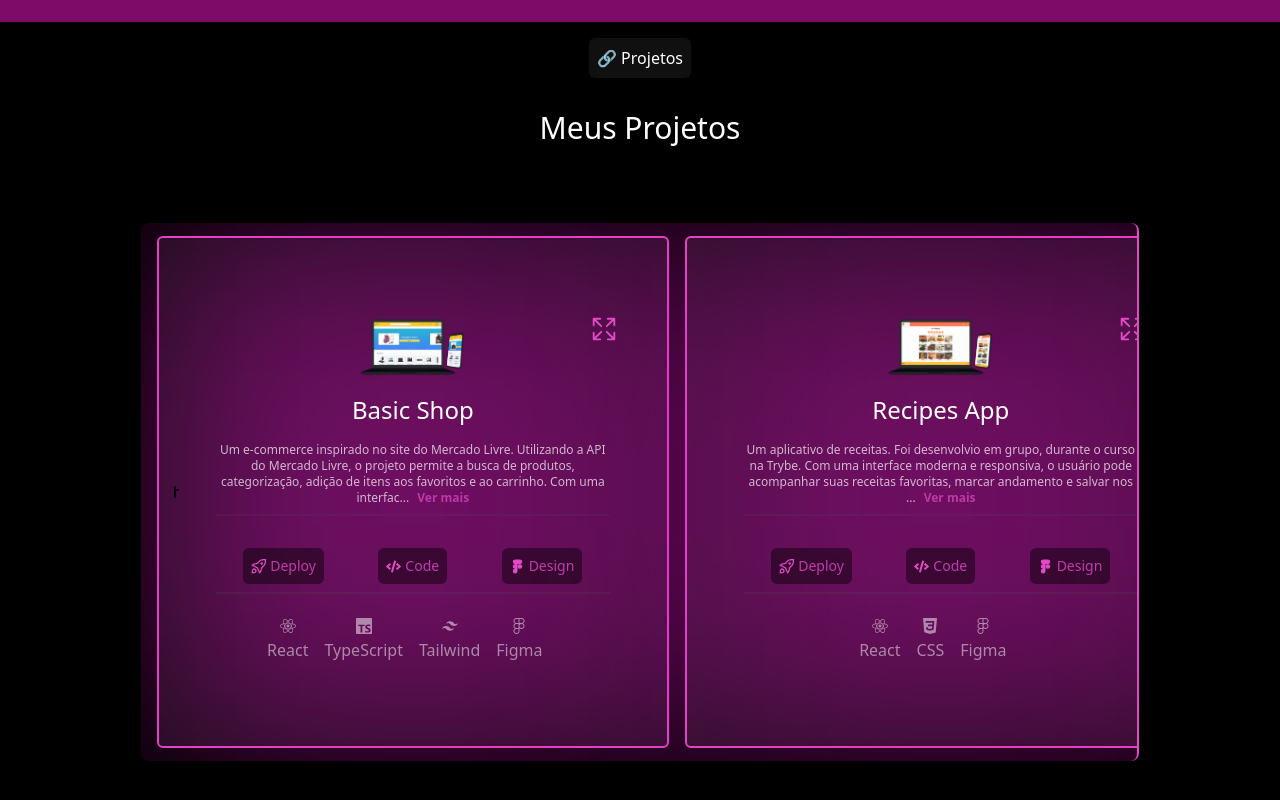
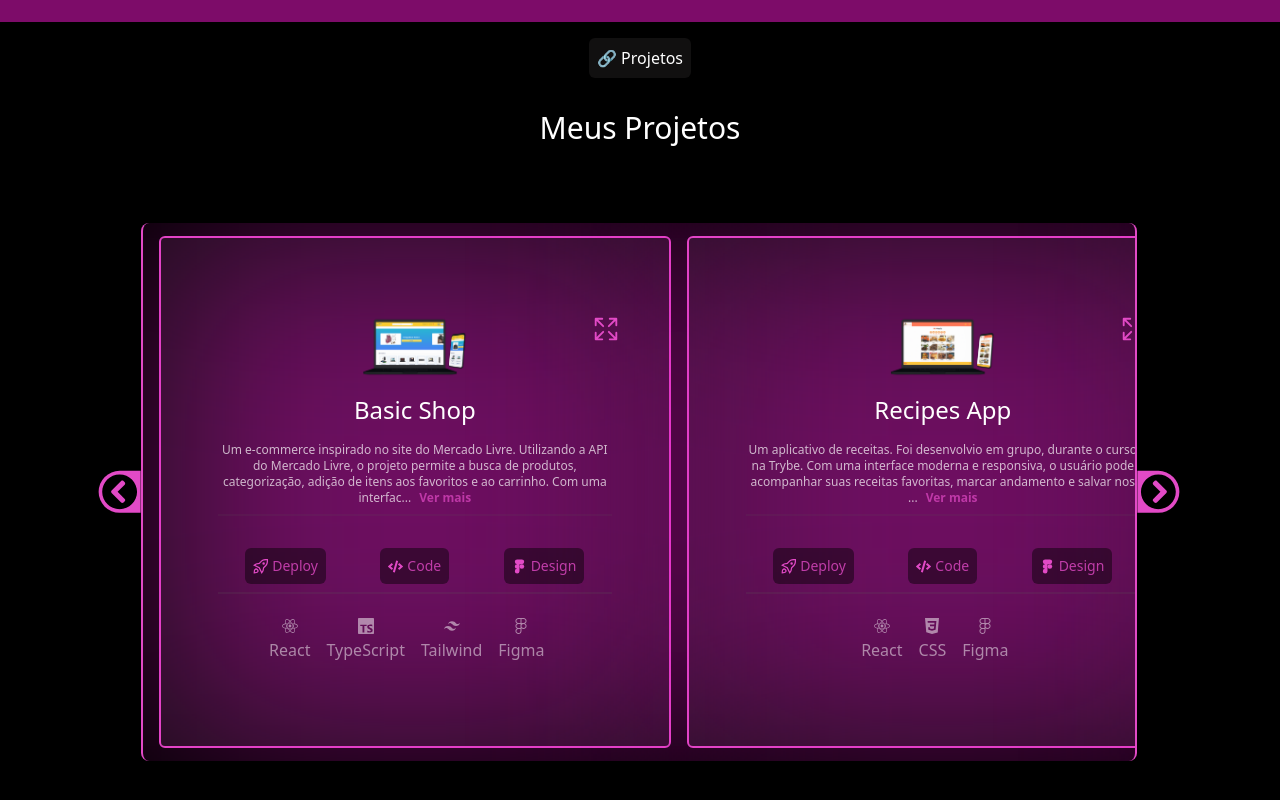
Before and after one commit to RiqueBruno/RiqueBruno, a React (Vite) app: page / in a window 1280 px wide. Shown: the part 1578-2378 px from the top of the page. Built offline with nearby package versions, Linux system fonts and the light colour scheme.

Commit message:
refactor: da vida ao carousel, adicionando movimento

```diff
--- a/src/components/Carousel/Carousel.tsx
+++ b/src/components/Carousel/Carousel.tsx
@@ -1,6 +1,8 @@
-import React from 'react';
+import React, { useRef, useEffect, useState } from 'react';
 import { Project } from '../../utils/Projects';
 import CardProject from '../CardProject/CardProject';
+import { FaChevronCircleLeft, FaChevronCircleRight } from 'react-icons/fa';
+import '../../styles/scroll.css';
 
 type CarouselProps = {
   arrProjects: Project[];
@@ -13,9 +15,47 @@ export default function Carousel({
   setImageOpen,
   setProjectId,
 }: CarouselProps) {
+  const carouselRef = useRef<HTMLDivElement>(null);
+  const cardRef = useRef<HTMLDivElement>(null);
+  const [cardWidth, setCardWidth] = useState(0);
+
+  useEffect(() => {
+    if (cardRef.current) {
+      setCardWidth(cardRef.current.offsetWidth);
+    }
+  }, []);
+
+  function handleScroll(
+    e: React.MouseEvent<HTMLButtonElement>,
+    direction: string
+  ) {
+    e.preventDefault();
+
+    const spacing = 16;
+
+    if (carouselRef.current && cardWidth > 0) {
+      const { scrollLeft } = carouselRef.current;
+
+      if (direction === 'left') {
+        carouselRef.current.scrollLeft = scrollLeft - (cardWidth + spacing);
+      } else if (direction === 'right') {
+        carouselRef.current.scrollLeft = scrollLeft + (cardWidth + spacing);
+      }
+    }
+  }
+
   return (
-    <div className="h-full relative w-full border-r-2 overflow-hidden overflow-x-auto lg:select-none border-primary flex lg:items-center lg:p-4 lg:rounded-lg space-x-4">
-      {arrProjects.map((project) => (
+    <div className="h-full relative w-full border-r-2">
+      <div
+        ref={carouselRef}
+        className="scrollbar scroll-smooth h-full w-full border-x-2 overflow-hidden overflow-x-auto lg:select-none border-primary flex lg:items-center lg:p-4 lg:rounded-lg space-x-4"
+      >
+        {arrProjects.map((project, index) => (
+          <div
+            key={project.id}
+            ref={index === 0 ? cardRef : null}
+            className="w-72 md:h-[90%] lg:h-[90%] xl:w-[32rem] xl:h-[32rem] lg:w-[32rem] h-full"
+          >
             <CardProject
               key={project.id}
               id={project.id}
@@ -29,9 +69,23 @@ export default function Carousel({
               image={project.image}
               setProjectId={setProjectId}
             />
+          </div>
         ))}
-      <div className="absolute hidden lg:block">l</div>
-      <div className="absolute hidden lg:block">r</div>
+      </div>
+      <button
+        id="left"
+        onClick={(e) => handleScroll(e, 'left')}
+        className="absolute p-[0.2rem] z-40 left-0 top-[50%] translate-x-[-100%] translate-y-[-50%] text-4xl bg-primary-light rounded-l-full dark:text-black text-text-light hover:text-text-dark dark:hover:text-secondary-light"
+      >
+        <FaChevronCircleLeft />
+      </button>
+      <button
+        id="right"
+        onClick={(e) => handleScroll(e, 'right')}
+        className="absolute p-[0.2rem] z-40 right-0 top-[50%] translate-x-[100%] translate-y-[-50%] text-4xl bg-primary-light rounded-r-full dark:text-black text-text-light hover:text-text-dark dark:hover:text-secondary-light"
+      >
+        <FaChevronCircleRight />
+      </button>
     </div>
   );
 }
```
Lines whose indentation alone changed are shown as unchanged.
